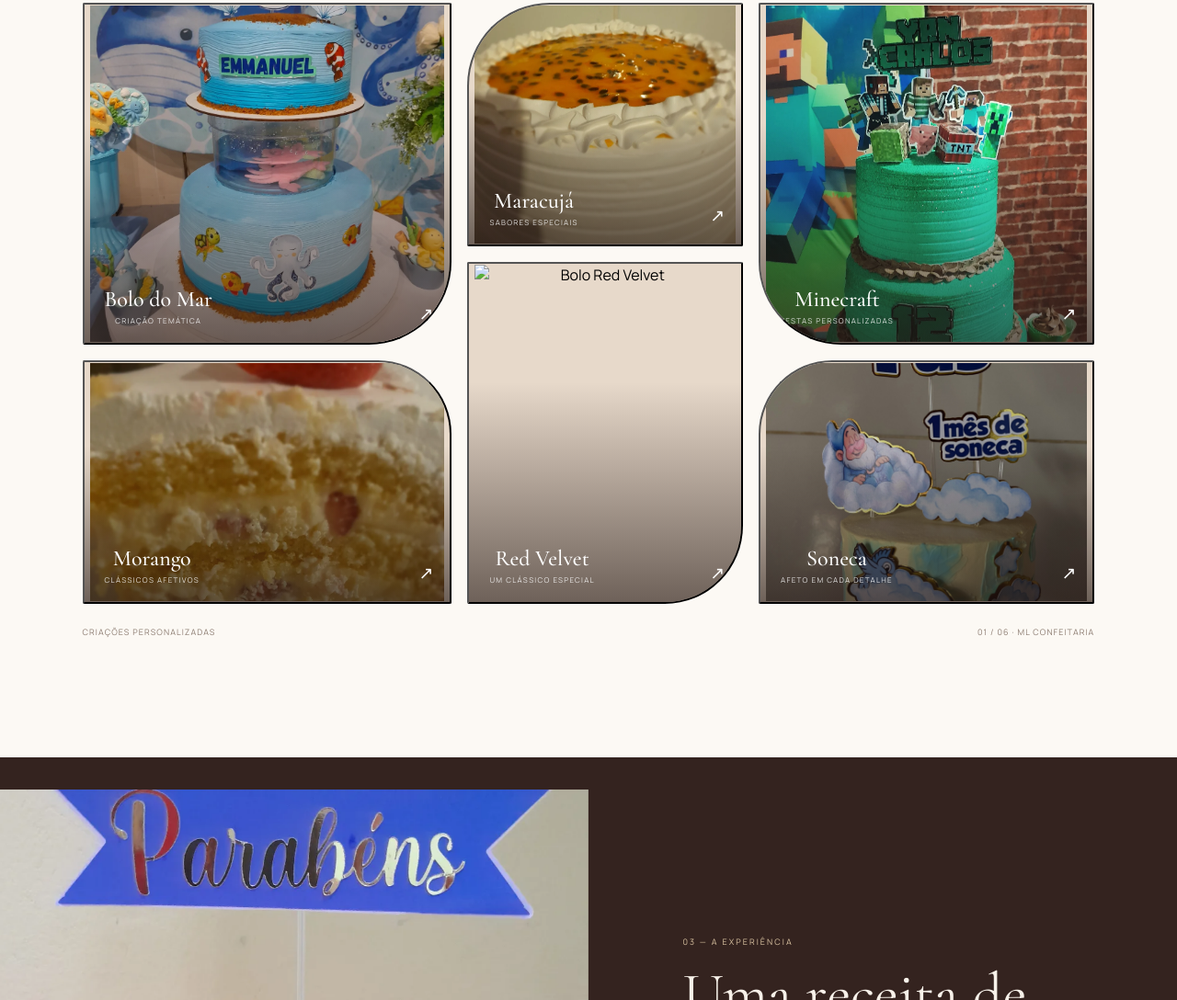
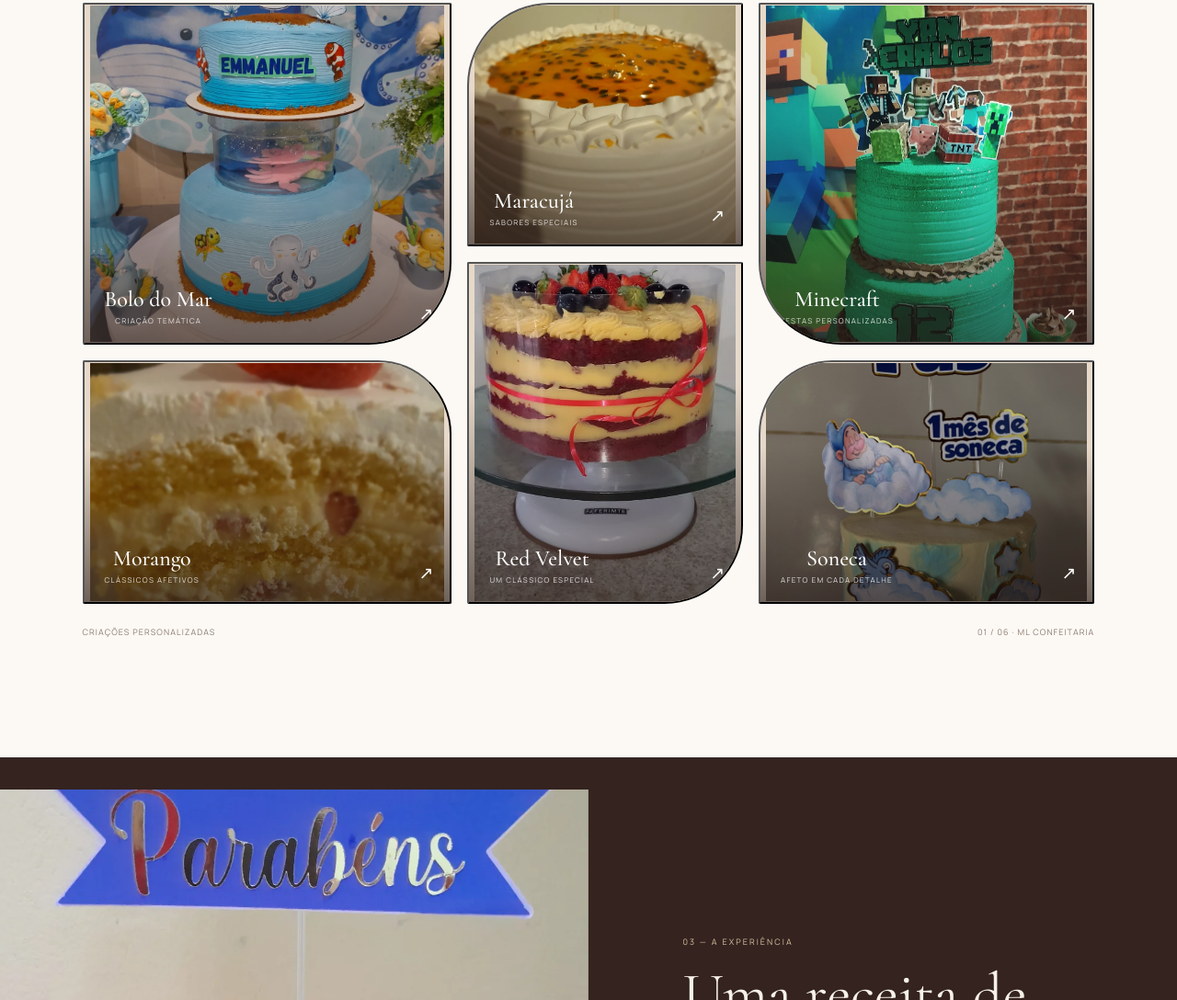
Before and after one commit to Armandinho100/ML_Confec-es, a plain HTML site: page index.html in a window 1280 px wide. Shown: the part 1666-2754 px from the top of the page at 92% size. Drawn offline with nearby package versions, Linux system fonts and the light colour scheme.

```diff
--- a/index.html
+++ b/index.html
@@ -556,7 +556,7 @@
           <span class="gallery-label"><span><strong>Morango</strong><small>Clássicos afetivos</small></span><span>↗</span></span>
         </button>
         <button class="gallery-item" data-title="Red Velvet" data-description="Elegância em cada fatia. Uma opção sofisticada para deixar a mesa ainda mais especial." data-image="bolo-red-velvet.webp" aria-label="Ver detalhes do bolo Red Velvet">
-          <img src="bolo-red-velvt.webp" alt="Bolo Red Velvet" loading="lazy">
+          <img src="bolo-red-velvet.webp" alt="Bolo Red Velvet" loading="lazy">
           <span class="gallery-label"><span><strong>Red Velvet</strong><small>Um clássico especial</small></span><span>↗</span></span>
         </button>
         <button class="gallery-item" data-title="Bolo Soneca" data-description="Uma criação lúdica e delicada, feita para tornar o momento ainda mais memorável." data-image="bolo-soneca.jpg" aria-label="Ver detalhes do bolo Soneca">
```
